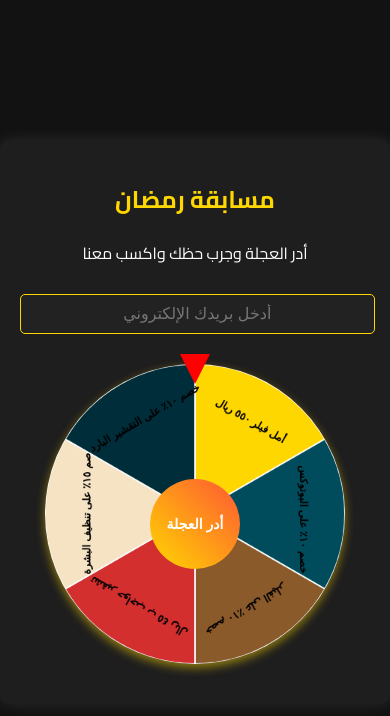
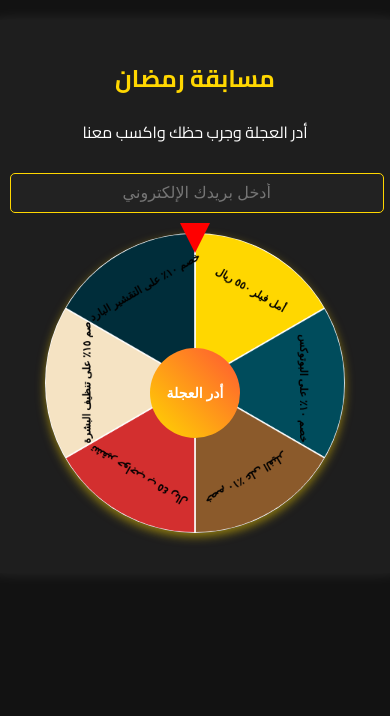
Before and after one commit to mariam-abdallah/Ramadan, a plain HTML site: page index.html in a window 390 px wide. Drawn offline with Linux system fonts and the light colour scheme.

Commit message:
First commit - Upload project

```diff
--- a/script.js
+++ b/script.js
@@ -157,3 +157,7 @@ function showAlertPopup(message) {
 function closeAlertPopup() {
     document.getElementById("alertPopup").style.display = "none";
 }
+// ✅ تأكد أن الصفحة تبدأ من الأعلى عند التحميل
+window.onload = function () {
+    window.scrollTo(0, 0);
+};
--- a/style.css
+++ b/style.css
@@ -179,3 +179,23 @@ canvas {
     cursor: pointer;
     color: #FFD700;
 }
+/* ✅ تأكد من أن الصفحة تبدأ من الأعلى على الموبايل */
+@media (max-width: 768px) {
+    body {
+        display: flex;
+        flex-direction: column;
+        justify-content: flex-start; /* ✅ يضمن أن المحتوى يبدأ من الأعلى */
+        align-items: center;
+        min-height: 100vh;
+        overflow-y: auto;
+    }
+
+    .container {
+        margin-top: 20px; /* ✅ يضيف مسافة بسيطة من الأعلى */
+        width: 95%;
+    }
+
+    .wheel-container {
+        margin-top: 10px; /* ✅ تقليل المسافة العلوية للعجلة */
+    }
+}
```
